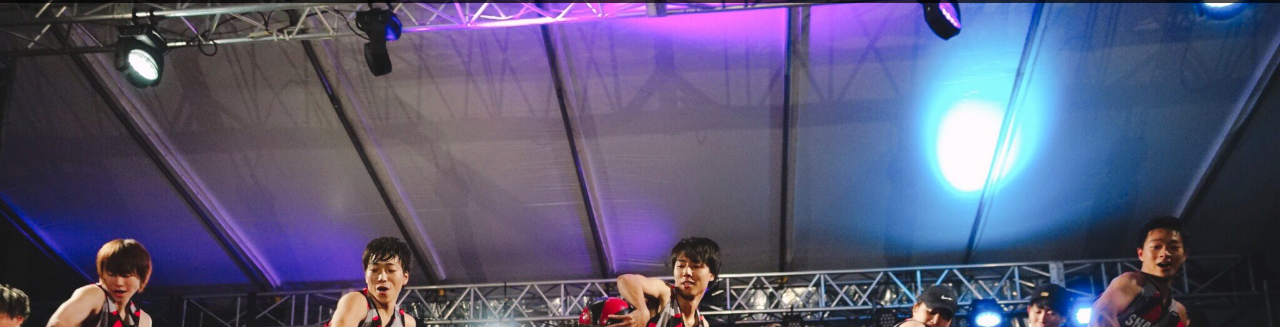
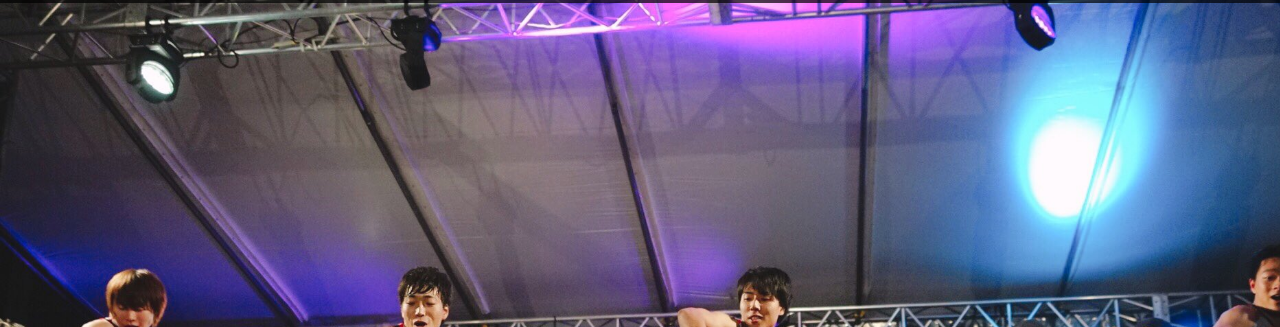
Before and after one commit to shot329/test-shamgod, a plain HTML site: page index.html in a window 1280 px wide. Shown: the part 67-394 px from the top of the page. Drawn offline with Linux system fonts and the light colour scheme.

Commit message:
Update styles.css

```diff
--- a/css/styles.css
+++ b/css/styles.css
@@ -11,7 +11,7 @@
   background-size: cover;
   color: #e6e6e6;
   text-align: center;
-  padding: 400px 0; }
+  padding: 450px 0; }
 
 header {
   width: 100%;
```
